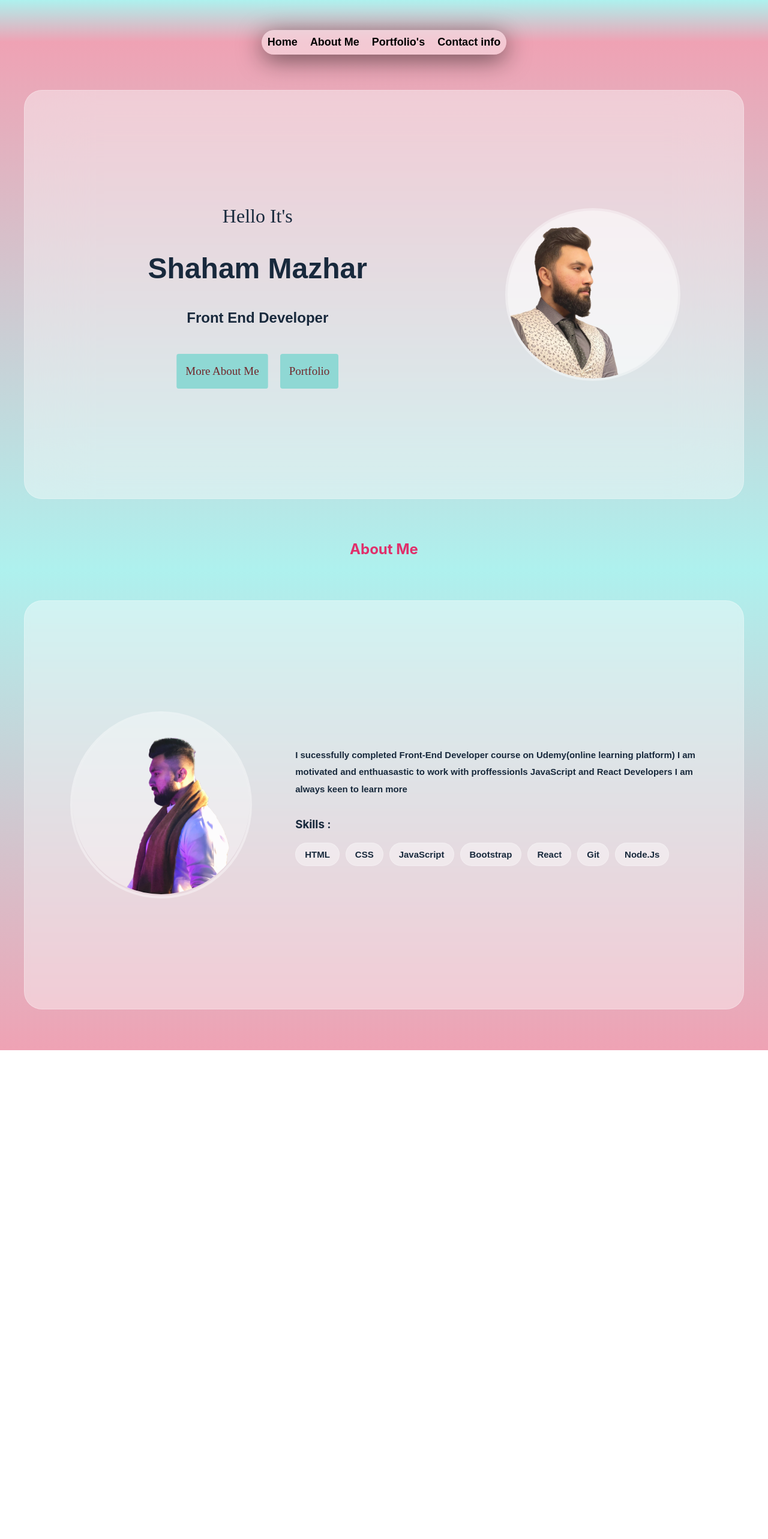
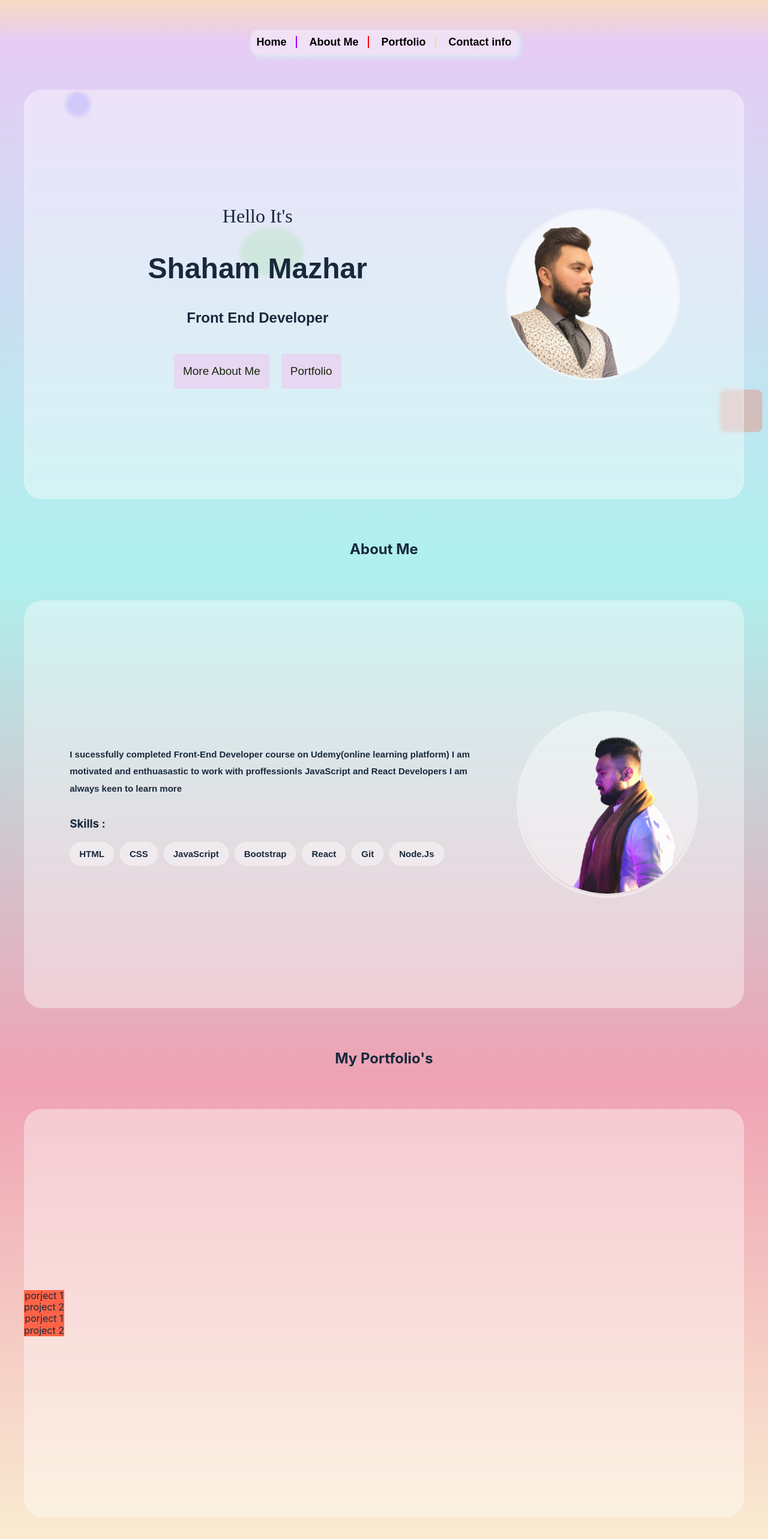
Before and after one commit to Shaham007/Portfolio-Web, a React (Create React App) app: page / in a window 1280 px wide. Shown: the top 2566 px of the page at 60% size. Before the commit the page ends 1751 px from the top, so only its background shows below. Built offline with nearby package versions, Linux system fonts and the light colour scheme; a web font is replaced by a local one.

Commit message:
fifth commit

```diff
--- a/package.json
+++ b/package.json
@@ -1,5 +1,5 @@
 {
-  "homepage": "https://Shaham007.github.io/Portfolio-Web",
+  "homepage": "https://Shaham007.github.io/portfolio-web",
   "name": "portfolio-web",
   "version": "0.1.0",
   "private": true,
@@ -7,6 +7,7 @@
     "@testing-library/jest-dom": "^5.16.1",
     "@testing-library/react": "^12.1.2",
     "@testing-library/user-event": "^13.5.0",
+    "gh-pages": "^3.2.3",
     "react": "^17.0.2",
     "react-dom": "^17.0.2",
     "react-scripts": "5.0.0",
--- a/src/App.js
+++ b/src/App.js
@@ -1,14 +1,19 @@
 import Main from "../src/components/main";
 import About from "../src/components/About";
 import Navbar from "../src/components/Navbar";
+import Portfolio from './components/Portfolio';
+import Loader from './components/Loader';
 import './App.css';
 
 function App() {
   return (
     <div className="App">
+      <Loader />
       <Navbar />
       <Main />
       <About />
+      <Portfolio />
+
     </div>
   );
 }
--- a/src/components/About.css
+++ b/src/components/About.css
@@ -17,7 +17,6 @@
 
 .about-section{
     background-color: rgba(255, 255, 255, 0.40);
-    border: 1px solid rgba(255, 255, 255, 0.25);
     min-height: 85vh;
     border-radius: 30px;
     margin-top: 50px;
@@ -60,7 +59,8 @@
 .about-img-box:hover{
     transform: scale(1.07);
     transition: 0.5s;
-    background-color: rgb(235, 222, 235);
+    background-color: #f1dee2;
+    box-shadow: 0 0 40px #f0c2cc;
 }
 
 
@@ -169,3 +169,11 @@
     background-color: #f0b3c1;
     transition: 0.5s ease;
 }
+
+
+/* FOOTER  */
+
+.about-fotter{
+    margin-top: 70px;
+    z-index: 1;
+}
--- a/src/components/About.js
+++ b/src/components/About.js
@@ -10,9 +10,7 @@ function About() {
             <section className='about-section'>
                 <div className='container'>
                         <div className='row'>
-                            <div className='about-img'>
-                                <div className='about-img-box' style={{ backgroundImage: `url(${Image2})` }}></div>
-                            </div>
+
                             <div className='about-text'>
                                 <p> I sucessfully completed Front-End Developer course on Udemy(online learning platform)
                                 I am motivated and enthuasastic to work with proffessionls JavaScript and React Developers
@@ -27,12 +25,19 @@ function About() {
                                     <div className='skills-item'>Git</div>
                                     <div className='skills-item'>Node.js</div>
                                 </div>
-
+                            </div>
+                            <div className='about-img'>
+                                <div className='about-img-box' style={{ backgroundImage: `url(${Image2})` }}></div>
                             </div>
                         </div>
                 </div>
             </section>
             </div>
+
+            <div className='about-fotter'>
+                <h2> My Portfolio's</h2>
+            </div>
+
         </div>
     )
 }
--- /dev/null
+++ b/src/components/Loader.css
@@ -0,0 +1,56 @@
+.page-loader{
+    position: fixed;
+    left: 0;
+    top: 0;
+    height: 100%;
+    width: 100%;
+    z-index: 1000;
+    background-color:  rgba(255, 255, 255, 0.40);
+    backdrop-filter: blur(5px);
+    display: flex;
+    justify-content: center;
+    align-items: center;
+    transition: opacity 0.6s ease;
+}
+
+.page-loader div{
+    border: 3px solid transparent;
+    position: absolute;
+    border-radius: 50%;
+    opacity: 0.6;
+    border-top-color: transparent !important;
+    border-bottom-color: transparent !important;
+    animation: spin 0.5s linear infinite;
+}
+.page-loader div:nth-child(1){
+    height: 60px;
+    width: 60px;
+    border-color: #e02f6b;
+}
+
+.page-loader div:nth-child(2){
+    height: 45px;
+    width: 45px;
+    border-color: blue;
+    animation: spin 3s linear infinite;
+}
+
+.page-loader div:nth-child(3){
+    height: 30px;
+    width: 30px;
+    border-color: yellowgreen;
+    animation: spin 10s linear infinite;
+}
+
+.page-loader.fade-out{
+    opacity: 0;
+}
+
+@keyframes spin {
+    0%{
+        transform: rotate(0deg);
+    }
+    100%{
+        transform: rotate(360deg);
+    }
+}
--- /dev/null
+++ b/src/components/Loader.js
@@ -0,0 +1,25 @@
+import React from 'react'
+import styles from "../components/Loader.css";
+
+function Loader() {
+
+    window.addEventListener("load", () =>{
+
+        document.querySelector(".page-loader").classList.add("fade-out");
+
+        setTimeout(()=> {
+            document.querySelector(".page-loader").style.display = "none";
+
+        }, 600);
+    });
+
+    return (
+        <div className='page-loader'>
+                <div></div>
+                <div></div>
+                <div></div>
+        </div>
+    )
+}
+
+export default Loader
--- a/src/components/Navbar.css
+++ b/src/components/Navbar.css
@@ -1,7 +1,7 @@
 
 
 .navbar-main{
-    background-image: linear-gradient( #aef1ee, #efa2b4);
+    background-image: linear-gradient(#f7dac2 , #e6ccf5);
     overflow-x: hidden;
 }
 
@@ -28,14 +28,16 @@
     align-items: center;
     background: rgba(255, 255, 255, 0.40);
     padding: 10px;
-    border-radius: 46px;
+    border-radius: 12px;
     -webkit-backdrop-filter: blur(19px);
     backdrop-filter: blur(19px);
-    box-shadow: 0 8px 40px rgb(17 19 17 / 60%);
     gap: 21px;
     position: fixed;
     z-index: 100;
+    box-shadow: 4px 4px 10px #daf0ef;
 }
+
+
 
 .nav-links li a{
     text-decoration: none;
@@ -43,6 +45,8 @@
     color: black;
     font-size: 18px;
     font-weight: 600;
+    border-right: 2px solid #a200ff;
+    padding-right: 15px;
     font-family: 'Mochiy Pop P One', sans-serif;
 }
 
@@ -69,7 +73,7 @@
 }
 
 .nav-link:hover{
-    color: #e02f6b;
+    color: #be63f3;
 }
 
 
@@ -85,6 +89,10 @@
     top: 7px;
     z-index: 100;
     position: fixed;
+    padding: 5px;
+    background-color: transparent;
+    border-radius: 50%;
+    animation: boxShadow 20s linear infinite;
     }
 
     .hamburger.active .bar:nth-child(2){
@@ -107,7 +115,6 @@
     bottom: -15px;
     height: 100%;
     flex-direction: column;
-    background-color: linear-gradient( #aef1ee, #efa2b4);
     -webkit-backdrop-filter: blur(40px);
     backdrop-filter: blur(15px);
     border-radius: 30px;
--- a/src/components/Navbar.js
+++ b/src/components/Navbar.js
@@ -2,6 +2,7 @@ import React, {useState} from 'react'
 import styles from "../components/Navbar.css";
 
 function Navbar() {
+
 
 
     return (
@@ -9,11 +10,14 @@ function Navbar() {
             <nav className='Navbar'>
                 <ul className="nav-links ">
                     <li className="nav-item"><a className="nav-link" href="#">Home</a></li>
-                    <li className="nav-item"><a className="nav-link" href="#About">About Me</a></li>
-                    <li className="nav-item"><a className="nav-link" href="#">Portfolio's</a></li>
-                    <li className="nav-item"><a className="nav-link" href="#">Contact info</a></li>
+                    <li className="nav-item"><a className="nav-link" href="#About"
+                        style={{borderColor:"red"}}>About Me</a></li>
+                    <li className="nav-item"><a className="nav-link" href="#portfolio"
+                        style={{ borderColor: "#FFE162" }}>Portfolio</a></li>
+                    <li className="nav-item"><a className="nav-link" href="#contact"
+                     style={{border:"none" , paddingRight:"0"}}>Contact info</a></li>
                 </ul>
-                <div className="hamburger"  >
+                <div className="hamburger">
                     <span className="bar"></span>
                     <span className="bar"></span>
                     <span className="bar"></span>
--- /dev/null
+++ b/src/components/Portfolio.css
@@ -0,0 +1,29 @@
+.portfolio{
+    min-height: 100vh;
+    background-image: linear-gradient(#efa2b4, #faefd2);
+    overflow-x: hidden;
+    font-size: 16px;
+    line-height: 1.2;
+    color: #18293c;
+}
+
+
+.portfolio-content{
+    max-width: 1200px;
+    margin: auto;
+}
+
+
+.portfolio-section{
+    background-color: rgba(255, 255, 255, 0.40);
+    min-height: 85vh;
+    border-radius: 30px;
+    margin-top: 50px;
+    display: flex;
+    align-items: center;
+    backdrop-filter: blur(5px);
+}
+
+.project-container{
+    background-color: tomato;
+}
--- /dev/null
+++ b/src/components/Portfolio.js
@@ -0,0 +1,21 @@
+import React from 'react'
+import styles from "../components/Portfolio.css";
+
+function Portfolio() {
+    return (
+        <div className='portfolio' id='portfolio'>
+        <div className='portfolio-content'>
+            <section className='portfolio-section'>
+                <div className='project-container'>
+                    <div>porject 1</div>
+                    <div>project 2</div>
+                    <div>porject 1</div>
+                    <div>project 2</div>
+                </div>
+            </section>
+        </div>
+        </div>
+    )
+}
+
+export default Portfolio
--- a/src/components/main.css
+++ b/src/components/main.css
@@ -13,13 +13,130 @@ body{
 
 .main{
     min-height: 100vh;
-    background-image: linear-gradient( #efa2b4, #aef1ee);
+    background-image: linear-gradient( #e6ccf5, #aef1ee);
     overflow-x: hidden;
     font-size: 16px;
     line-height: 1.2;
     color: #18293c;
     padding-top:30px;
 }
+
+
+/* BACKGROUND CIRCLES  */
+
+.bg-circles{
+    position: fixed;
+    top: 0;
+    height: 100%;
+    max-width: 1200px;
+    width: calc(100% - 30px);
+    left: 50%;
+    transform: translateX(-50%);
+}
+
+.bg-circles div {
+    position: absolute;
+    border-radius: 50%;
+
+}
+
+.bg-circles .circle-1 {
+    width: 60px;
+    height: 60px;
+    background-color: #0000ff;
+    left: 5%;
+    top: 18%;
+    opacity: 0.2;
+    animation: zoomInOut 5s linear infinite;
+}
+
+.bg-circles .circle-2{
+    height: 80px;
+    width: 80px;
+    background-color: rgb(54, 201, 41);
+    left: 30%;
+    top: 50%;
+    opacity: 0.2;
+    animation: bounceTop 3.5s ease-in-out infinite;
+}
+
+.bg-circles .circle-3{
+    height: 90px;
+    width: 90px;
+    top: 80%;
+    right: -40px;
+    border-radius: 12px;
+    background-color: tomato;
+    opacity: 0.3;
+    animation: zoomInOut_2 7s linear infinite;
+}
+
+/* CIRCLE ANIMATIONS  */
+
+
+@keyframes bounceTop {
+    0%, 100% {
+        transform: translateY(-60px);
+        width: 80px;
+    }
+    50%{
+        transform: translateY(0px);
+        width: 120px;
+    }
+}
+
+@keyframes zoomInOut{
+    0%, 100%{
+        transform: scale(0.5);
+    }
+    50% {
+        transform: scale(1);
+    }
+}
+
+@keyframes zoomInOut_2{
+    0%, 100%{
+        transform: scale(0.7);
+    }
+    50% {
+        transform: scale(1);
+    }
+}
+
+/* CIRCLE MEDIA QUERRIES  */
+
+@media(max-width:550px){
+
+    @keyframes bounceTop {
+    0%, 100% {
+        transform: translateY(-60px);
+        width: 20px;
+        height: 20px;
+    }
+    50%{
+        transform: translateY(0px);
+        width: 40px;
+      }
+    }
+
+    @keyframes zoomInOut{
+    0%, 100%{
+        transform: scale(0.5);
+        width: 30px;
+        height: 30px;
+        top: 22%;
+    }
+    50% {
+        transform: scale(1);
+        width: 40px;
+        height: 40px;
+    }
+}
+
+}
+
+
+/* MAIN CONTENT  */
 
 .main-content{
     max-width: 1200px;
@@ -34,7 +151,7 @@ body{
     margin-top: 50px;
     display: flex;
     align-items: center;
-    backdrop-filter: blur(50px);
+    backdrop-filter: blur(3px);
 }
 
 
@@ -54,7 +171,8 @@ body{
 .img-box:hover{
     transform: rotateY(25deg);
     transition: 0.5s;
-     background-color: rgb(235, 222, 235);
+    background-color: #e9d6f3;
+    box-shadow: 0 0 70px #e6ccf5;
 }
 
 .container{
@@ -139,11 +257,12 @@ body{
 }
 
 ::-webkit-scrollbar-track{
-    background-color: #ebafc3;
+    background-color: #d8afeb;
+
 }
 
 ::-webkit-scrollbar-thumb{
-    background-color: rgb(170, 53, 53);
+    background-color: rgb(142, 71, 201);
 }
 
 
@@ -156,7 +275,6 @@ body{
     padding: 10px 28px;
     display: inline-block;
     border-radius: 4px;
-    color: #e02f6b;
     font-weight: 500;
     text-transform: capitalize;
     font-size: 16px;
@@ -172,9 +290,8 @@ body{
 
 a{
     text-decoration: none;
-    font-family: 'Dancing Script', cursive;
+    font-family: 'Mochiy Pop P One', sans-serif;
 }
-
 
 /* BUTTON ANIMATION  */
 
@@ -203,14 +320,14 @@ a{
 
 .button--anthe::before {
 	content: '';
-	background: #8fd8d4;
+	background: #e7d7f2;
 	-webkit-clip-path: polygon(0% 0%, 100% 0, 100% 50%, 100% 100%, 0% 100%);
 	clip-path: polygon(0% 0%, 100% 0, 100% 50%, 100% 100%, 0% 100%);
 	transition: clip-path 0.4s cubic-bezier(0.2, 1, 0.8, 1), -webkit-clip-path 0.4s cubic-bezier(0.2, 1, 0.8, 1);
 }
 
 .button--anthe:hover::before {
-	background: #8fd8d4;
+	background: #d7b3e9;
 	-webkit-clip-path: polygon(0% 0%, 75% 0%, 100% 50%, 75% 100%, 0% 100%);
 	clip-path: polygon(0% 0%, 75% 0%, 100% 50%, 75% 100%, 0% 100%);
 }
@@ -248,5 +365,5 @@ a{
 
 .home-fotter{
     margin-top: 70px;
-    color: #e02f6b;
+    z-index: 1;
 }
--- a/src/components/main.js
+++ b/src/components/main.js
@@ -5,6 +5,16 @@ import Image from '../image/IMG-7533.png';
 function Main() {
     return (
         <div className='main'>
+            <div className='bg-circles'>
+                <div className='circle-1'></div>
+                <div className='circle-2'></div>
+                <div className='circle-3'></div>
+                <div className='circle-4'></div>
+            </div>
+            <div className='overlay'>
+
+            </div>
+
         <div className='main-content'>
             <section className='home-section'>
                 <div className='container'>
@@ -14,7 +24,7 @@ function Main() {
                         <h1>Shaham Mazhar</h1>
                         <h2>Front End Developer</h2>
                                 <a href='#About' className='btn button button--anthe button_1'> <span>More About Me</span> </a>
-                                <a href='#' className='btn button button--anthe'>  <span>Portfolio</span> </a>
+                                <a href='#portfolio' className='btn button button--anthe'>  <span>Portfolio</span> </a>
                         </div>
                         <div className='home-img'>
                                 <div className='img-box' style={{ backgroundImage: `url(${Image})` }} ></div>
@@ -23,6 +33,7 @@ function Main() {
                 </div>
             </section>
             </div>
+
             <div className='home-fotter'>
                 <h2> About Me</h2>
             </div>
```
